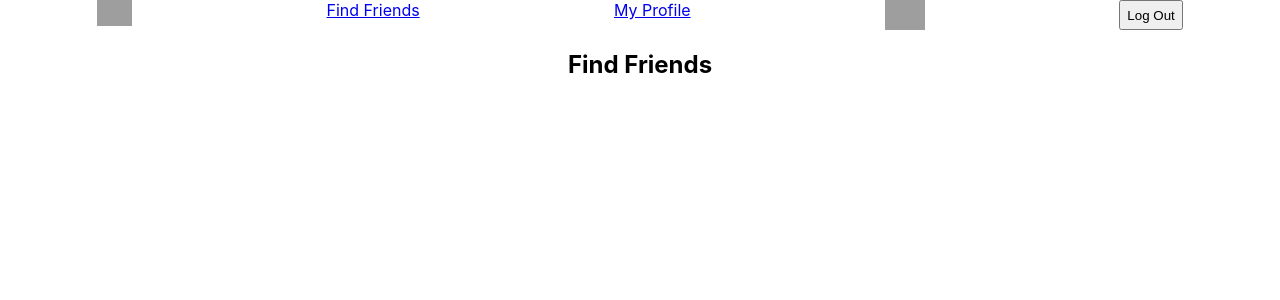
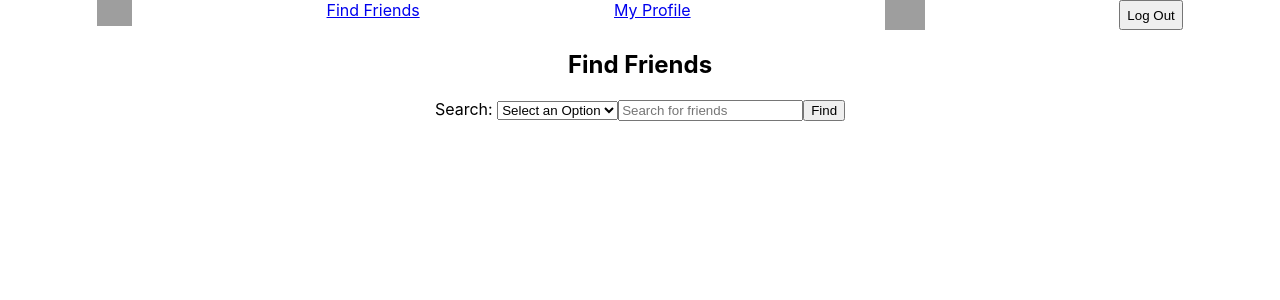
Before and after one commit to K-B13/Social-Sphere-Frontend, a React (Create React App) app: page /FindFriends in a window 1280 px wide. Shown: the top 300 px of the page. Built offline with nearby package versions, Linux system fonts and the light colour scheme; grey boxes are pictures that could not be loaded; the HTML template or start-up script is replaced by a standard one.

Commit message:
Set up friend search system and begun work on Profile pages of users who are not the current user, set up dynamic routing

```diff
--- a/src/App.js
+++ b/src/App.js
@@ -7,6 +7,7 @@ import FindFriends from './components/mainsite/FindFriends';
 import MyProfile from './components/mainsite/MyProfile';
 import Nav from './components/mainsite/Nav';
 import EditUser from './components/mainsite/EditUser';
+import ProfilePage from './components/mainsite/ProfilePage'
 
 
 function App() {
@@ -20,6 +21,7 @@ function App() {
         <Route path="/FindFriends" element={<FindFriends />} />
         <Route path="/MyProfile" element={<MyProfile />} />
         <Route path="/EditUser" element={<EditUser />} />
+        <Route path="/:id" element={<ProfilePage />} />
       </Routes>
     </div>
   );
--- a/src/api/UserApis.js
+++ b/src/api/UserApis.js
@@ -56,3 +56,7 @@ export const updateUser = (id, newUserInfo) => {
   body: JSON.stringify({...newUserInfo})
   })
 }
+
+export const searchUsers = (searchQuery, searchKey) => {
+  return fetch(`http://localhost:4000/users/search?query=${searchQuery}&search_key=${searchKey}`)
+}
--- a/src/components/mainsite/EditUser.js
+++ b/src/components/mainsite/EditUser.js
@@ -6,9 +6,9 @@ import { useNavigate } from "react-router"
 export default function EditUser() {
   const [ newUserInfo, setNewUserInfo ] = useState({
     username: loadUserData().username,
-    name: `${loadUserData().name ? loadUserData().name: null}`,
-    hometown: `${loadUserData().hometown ? loadUserData().hometown: null}`,
-    bio: `${loadUserData().bio ? loadUserData().bio: null}`,
+    name: `${loadUserData().name ? loadUserData().name: 'N/A'}`,
+    hometown: `${loadUserData().hometown ? loadUserData().hometown: 'N/A'}`,
+    bio: `${loadUserData().bio ? loadUserData().bio: 'N/A'}`,
     dob: `${loadUserData().dob ? loadUserData().dob: null}`
   })
   const navigate = useNavigate()
--- a/src/components/mainsite/FindFriends.js
+++ b/src/components/mainsite/FindFriends.js
@@ -1,7 +1,61 @@
-
+import { useState } from "react"
+import { searchUsers } from "../../api/UserApis"
+import Friends from "./Friends"
 
 export default function FindFriends() {
+  const [ searchField, setSearchField ]= useState({
+  searchArea: "",
+  searchCriteria: ""
+})
+  const [ allPossibleAnswers, setAllPossibleAnswers ] = useState([])
+
+  const handleChangeSearchField = (e) => {
+    setSearchField({...searchField, [e.target.name]: e.target.value})
+  }
+
+  const findSomeFriends = (e) => {
+    e.preventDefault()
+    searchUsers(searchField.searchCriteria, searchField.searchArea)
+    .then((res) => res.json())
+    .then((data) => setAllPossibleAnswers(data))
+  }
+
   return (
-    <h2>Find Friends</h2>
+    <div>
+      <h2>Find Friends</h2>
+      <form
+      onSubmit={findSomeFriends}
+      >
+        <label htmlFor='search'>Search: </label>
+        <select id='search' defaultValue='none'
+        onChange={handleChangeSearchField}
+        name='searchArea'
+        >
+          <option
+          value='none' disabled hidden
+          >Select an Option</option>
+          <option
+          value='username'
+          >Username</option>
+          <option
+          value='name'
+          >Name</option>
+          <option
+          value='hometown'
+          >Hometown</option>
+        </select>
+        <input
+        type='text'
+        placeholder="Search for friends"
+        name='searchCriteria'
+        onChange={handleChangeSearchField}
+        />
+        <button type='submit'>Find</button>
+      </form>
+
+      <Friends
+      allPossibleAnswers={allPossibleAnswers}
+      />
+    </div>
   )
   }
--- /dev/null
+++ b/src/components/mainsite/Friend.js
@@ -0,0 +1,15 @@
+import { Link } from "react-router-dom";
+
+export default function Friend({ friendInfo }) {
+  return(
+    <div>
+      <Link to={`/${friendInfo.id}`}
+      ><p>Username: {friendInfo.username}</p></Link>
+      <p>Name: {friendInfo.name}</p>
+      <p>Hometown: {friendInfo.hometown}</p>
+      <hr />
+    </div>
+  )
+
+
+}
--- /dev/null
+++ b/src/components/mainsite/Friends.js
@@ -0,0 +1,14 @@
+import Friend from "./Friend"
+
+export default function Friends({ allPossibleAnswers }) {
+  return(
+    <div>
+    {allPossibleAnswers.length ?
+    allPossibleAnswers.map(friendInfo => {
+      return <Friend friendInfo={friendInfo} key={friendInfo.id} />
+    })
+    : null}
+    </div>
+  )
+
+}
--- a/src/components/mainsite/ProfilePage.js
+++ b/src/components/mainsite/ProfilePage.js
@@ -0,0 +1,14 @@
+import { useState, useEffect } from "react"
+
+export default function ProfilePage() {
+  const [ userInformation, setUserInformations ] = useState({})
+
+  useEffect(() => {
+
+  })
+
+  return(
+    <p>Testing</p>
+  )
+
+}
```
